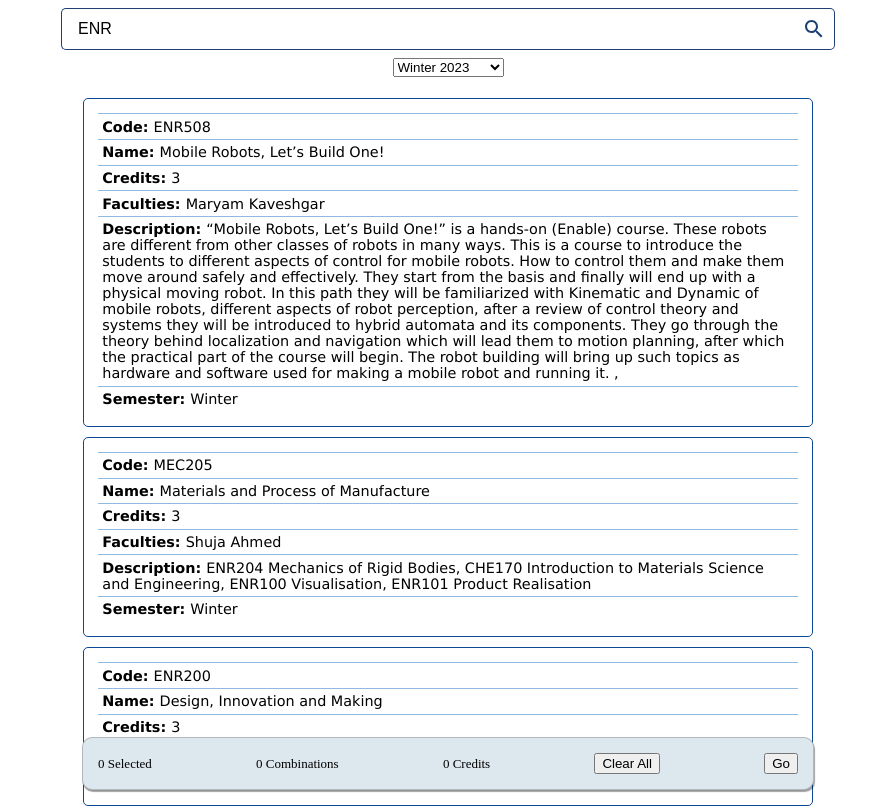
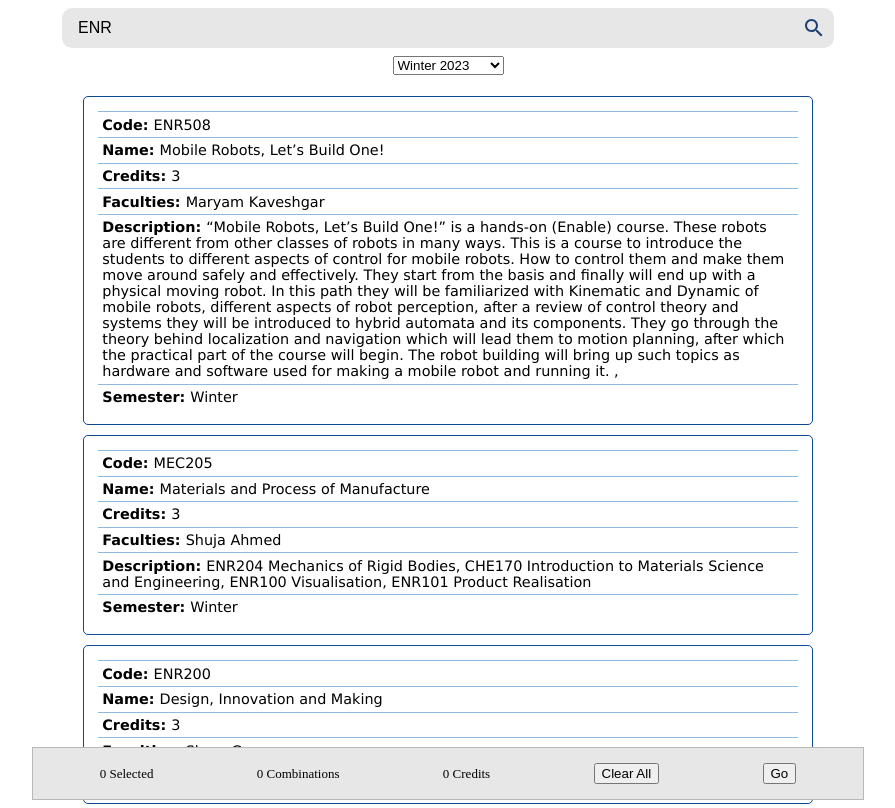
Before and after one commit to JeelRajodiya/AU-ClassCombinator, a React (Vite) app in the folder FrontEnd/: page / in a window 1280 px wide. Shown: the top 808 px of the page, without its empty margins (192-1087 px from the left). Built offline with nearby package versions, Linux system fonts and the light colour scheme.

Commit message:
UI improv. 3

```diff
--- a/FrontEnd/src/components/Combinator.tsx
+++ b/FrontEnd/src/components/Combinator.tsx
@@ -27,6 +27,7 @@ export default function Combinator(props: CombinatorProps) {
 						))}
 					</div>
 					<div className="days-to-go">
+						Active Days:{" "}
 						{props.cd.getUsedDays(combination).join(", ")}
 						<div>
 							{7 - props.cd.getUsedDays(combination).length}{" "}
--- a/FrontEnd/src/styles/actionBar.css
+++ b/FrontEnd/src/styles/actionBar.css
@@ -2,21 +2,23 @@
 	position: fixed;
 	bottom: 0;
 	right: 0;
-	margin: 10px 0;
+	/* margin: 10px 0; */
 	z-index: 100;
-	background-color: rgb(221, 231, 238);
-	box-shadow: 0px 1px 1px rgba(0, 0, 0, 0.1), 1px 2px 1px rgba(0, 0, 0, 0.2),
-		1px 2px 1px rgba(0, 0, 0, 0.2);
+	/* background-color: rgb(221, 231, 238); */
+	background-color: rgb(232, 231, 231);
+
+	/* box-shadow: 0px 1px 1px rgba(0, 0, 0, 0.1), 1px 2px 1px rgba(0, 0, 0, 0.2),
+		1px 2px 1px rgba(0, 0, 0, 0.2); */
 	padding: 15px;
-	width: min(85%, 700px);
-	border-radius: 10px;
+	width: min(100%, 800px);
+	/* border-radius: 10px; */
 	border: 1px solid rgba(0, 0, 0, 0.2);
 	font-size: small;
 	left: 50%;
 	transform: translateX(-50%);
 	display: flex;
 	align-items: center;
-	justify-content: space-between;
+	justify-content: space-around;
 
 	/* justify-content: center; */
 }
--- a/FrontEnd/src/styles/combinator.css
+++ b/FrontEnd/src/styles/combinator.css
@@ -1,10 +1,10 @@
 .combination-entry-wrapper {
 	padding: 5px;
 	margin: 5px;
-	box-shadow: 1px 2px 1px rgba(0, 0, 0, 0.293);
+	box-shadow: 1px 1px 1px rgba(0, 0, 0, 0.3);
 	width: min(700px, 95%);
 	border-radius: 5px;
-	border: 1px solid rgba(0, 0, 0, 0.134);
+	border: 1px solid rgba(0, 0, 0, 0.234);
 	display: flex;
 	flex-direction: column;
 	align-items: center;
--- a/FrontEnd/src/styles/searchBar.css
+++ b/FrontEnd/src/styles/searchBar.css
@@ -2,20 +2,21 @@ input {
 	/* background-color: #101927; */
 	outline: none;
 
-	border-bottom: 1px solid #101927;
+	/* border-bottom: 1px solid #101927; */
 	/* color: #fff; */
 	/* font-size: 1.2rem; */
 	width: min(80%, 700px);
-	border: solid 1px #204074;
-	border-radius: 5px;
+	border: none;
+	/* border: solid 1px #204074; */
+	border-radius: 10px;
 	border-right: none;
 	border-top-right-radius: 0;
 	border-bottom-right-radius: 0;
 	padding: 0.5em 1em;
 	font-size: 1em;
+	background-color: rgb(232, 231, 231);
 }
 input::placeholder {
-	color: #2b5eae;
 	font-size: 1em;
 }
 #searchBar-container {
@@ -31,9 +32,11 @@ input::placeholder {
 	flex-direction: row;
 	align-items: center;
 	justify-content: center;
-	border: solid 1px #204074;
+	/* border: solid 1px #204074; */
+	background-color: rgb(232, 231, 231);
+
 	border-left: none;
-	border-radius: 5px;
+	border-radius: 10px;
 	border-top-left-radius: 0;
 	border-bottom-left-radius: 0;
 	padding: 0.5em;
```
